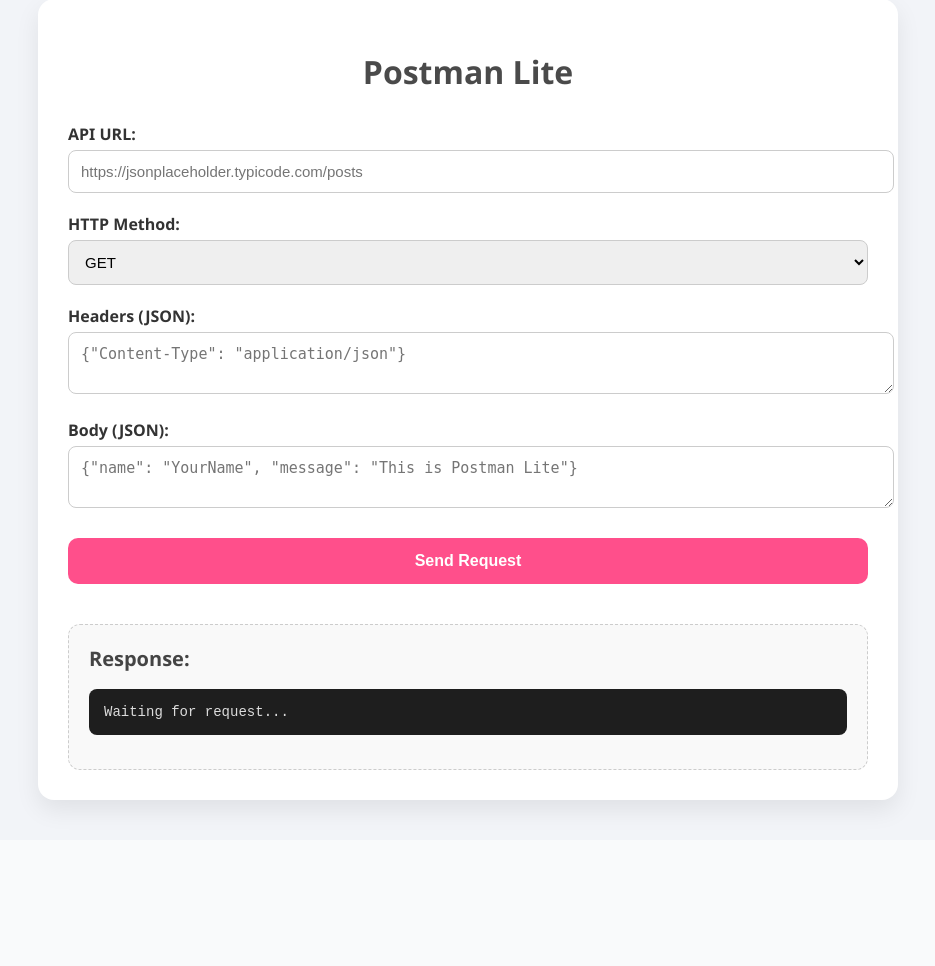
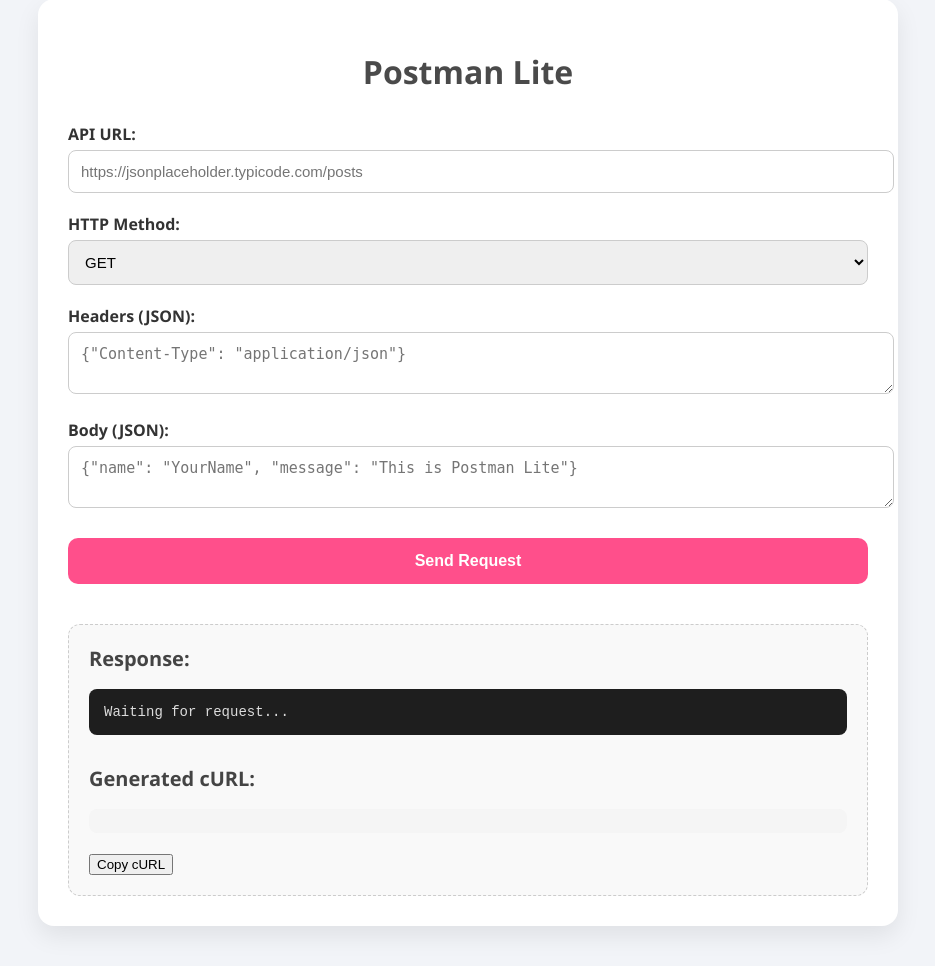
Before and after one commit to moditaranaa/Postman-lite, a FastAPI app: page / in a window 1280 px wide. Shown: the part 41-1007 px from the top of the page, without its empty margins (172-1107 px from the left). Before the commit the page ends 857 px from the top, so only its background shows below. Run offline with FastAPI, Linux system fonts and the light colour scheme.

Commit message:
added cURL generation

```diff
--- a/templates/index.html
+++ b/templates/index.html
@@ -40,6 +40,10 @@
     <div class="response">
       <h2>Response:</h2>
       <pre id="response-box">Waiting for request...</pre>
+
+      <h2 style="margin-top: 30px;">Generated cURL:</h2>
+      <pre id="curl-box" style="background:#f5f5f5; padding: 12px; border-radius: 8px;"></pre>
+      <button onclick="copyCurl()" style="margin-top: 8px;">Copy cURL</button>
     </div>
   </div>
 
@@ -65,7 +69,18 @@
         responseBox.textContent = "Error: Invalid JSON in headers or body!";
         return;
       }
+      // Build the cURL command
+      let curl =`curl -X ${method.toUpperCase()} "${url}"`;
+      for (const key in headers){
+        curl += ` \\\n -H "${key} : ${headers[key]}"`;
+      }
+      if (body){
+        const escapedBody = JSON.stringify(body).replace(/"/g, '\\"');
+        curl += ` \\\n -d "${escapedBody}"`;
+      }
+      document.getElementById("curl-box").textContent = curl;
 
+      // Send the request to the server
       try {
         const res = await fetch("/send-request", {
           method: "POST",
@@ -79,6 +94,24 @@
         responseBox.textContent = `Request failed: ${err.message}`;
       }
     });
+    function copyCurl() {
+      const curlText = document.getElementById("curl-box").textContent;
+      if (navigator.clipboard && navigator.clipboard.writeText) {
+        // Use the Clipboard API to copy the text
+        navigator.clipboard.writeText(curlText)
+          .then(() => alert("cURL copied to clipboard!"))
+          .catch(err => alert("Failed to copy cURL: " + err));
+      } else {
+        // Fallback for older browsers
+        const textArea = document.createElement("textarea");
+        textArea.value = curlText;
+        document.body.appendChild(textArea);
+        textArea.select();
+        document.execCommand("copy");
+        document.body.removeChild(textArea);
+        alert("cURL copied to clipboard!");
+      }
+    }
   </script>
 </body>
 </html>
```
Also changed, not shown: requirements.txt (added, +8 -0 lines).
